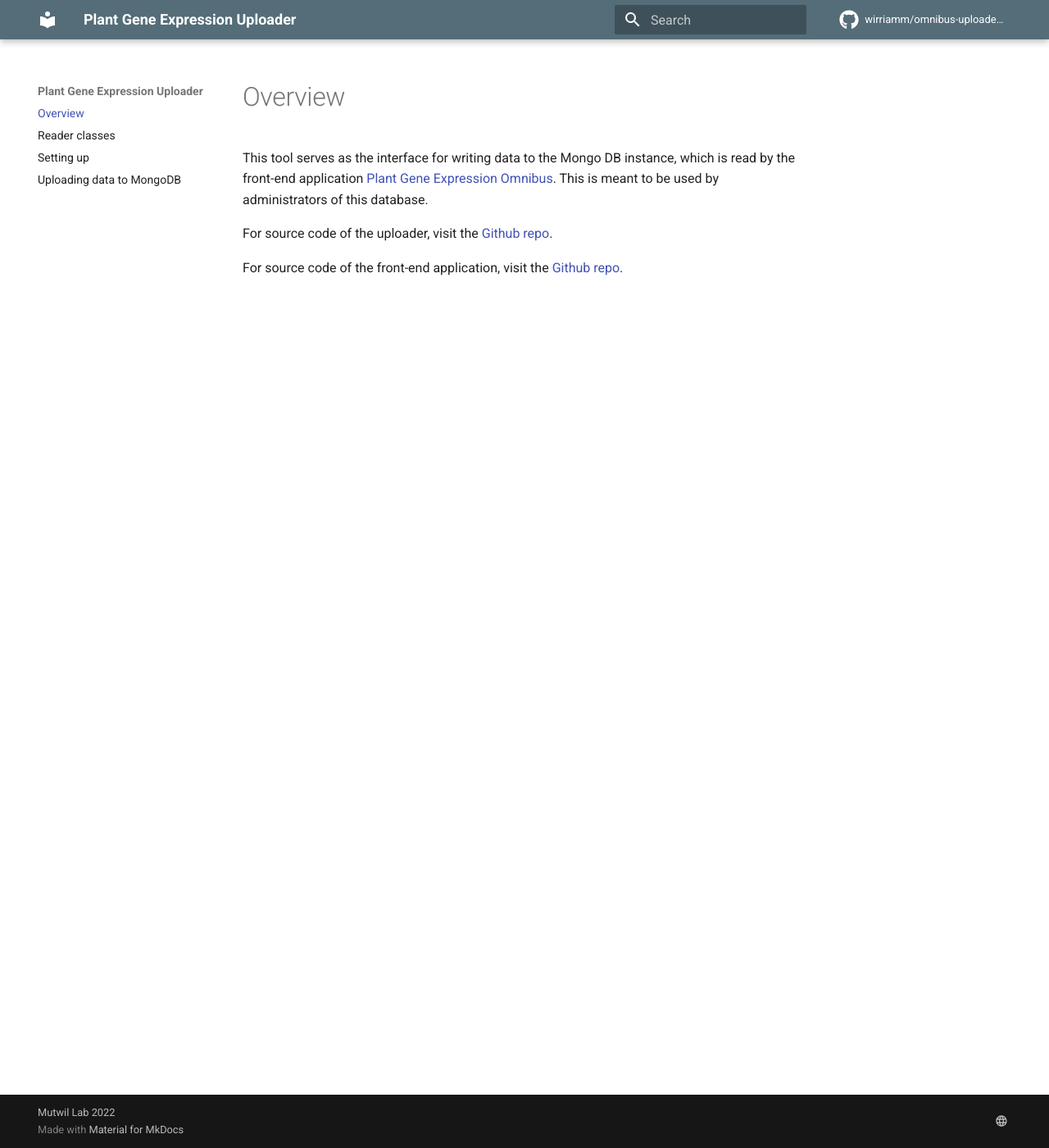
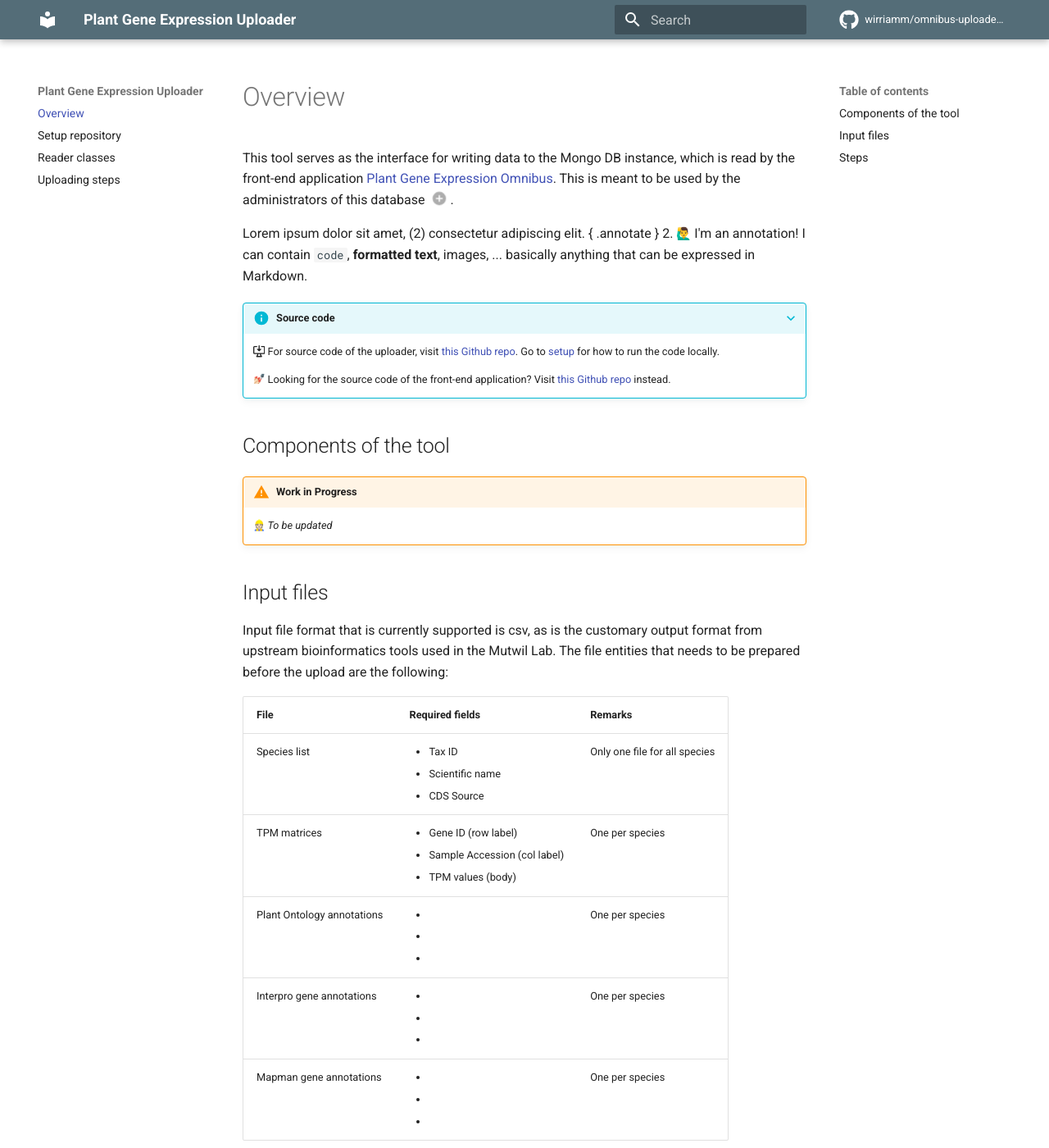
Before and after one commit to wgohome/omnibus-uploader-2, an MkDocs documentation site: the page built from docs/index.md, in a window 1280 px wide and 1400 px high. Shown: the whole window at 82% size. Built offline with MkDocs 1.6.1 and Material for MkDocs 9.7.7, drawn with Linux system fonts in a browser that asks for light colours; emoji names are drawn with the system emoji font; comment, search, counter and statistics services are not loaded; some of the changed text lies outside the part shown.

Commit message:
feat: updated docs

```diff
--- a/docs/index.md
+++ b/docs/index.md
@@ -1,7 +1,53 @@
 # Overview
 
-This tool serves as the interface for writing data to the Mongo DB instance, which is read by the front-end application [Plant Gene Expression Omnibus](#). This is meant to be used by administrators of this database.
+This tool serves as the interface for writing data to the Mongo DB instance, which is read by the front-end application [Plant Gene Expression Omnibus](#). This is meant to be used by the administrators of this database (1).
+{.annotate}
 
-For source code of the uploader, visit the [Github repo](https://github.com/wirriamm/omnibus-uploader-2).
+1. Hello
 
-For source code of the front-end application, visit the [Github repo](https://github.com/wirriamm/plant-omnibus).
+Lorem ipsum dolor sit amet, (2) consectetur adipiscing elit.
+{ .annotate }
+2.  :man_raising_hand: I'm an annotation! I can contain `code`, __formatted
+    text__, images, ... basically anything that can be expressed in Markdown.
+
+
+???+ info "Source code"
+
+    :octicons-desktop-download-16:  For source code of the uploader, visit [this Github repo](https://github.com/wirriamm/omnibus-uploader-2). Go to [setup](setup.md) for how to run the code locally.
+
+    :nail_care_tone1: Looking for the source code of the front-end application? Visit [this Github repo](https://github.com/wirriamm/plant-omnibus) instead.
+
+
+## Components of the tool
+
+!!! warning "Work in Progress"
+
+    :construction_worker_tone1: _To be updated_
+
+
+## Input files
+
+Input file format that is currently supported is csv, as is the customary output format from upstream bioinformatics tools used in the Mutwil Lab. The file entities that needs to be prepared before the upload are the following:
+
+| File | Required fields | Remarks |
+| :--- | :--- | :--- |
+| Species list | <ul><li>Tax ID</li><li>Scientific name</li><li>CDS Source</li></ul> | Only one file for all species |
+| TPM matrices | <ul><li>Gene ID (row label)</li><li>Sample Accession (col label)</li><li>TPM values (body)</li></ul>| One per species |
+| Plant Ontology annotations | <ul><li></li><li></li><li></li></ul> | One per species |
+| Interpro gene annotations | <ul><li></li><li></li><li></li></ul> | One per species |
+| Mapman gene annotations | <ul><li></li><li></li><li></li></ul> | One per species |
+
+## Steps
+
+The scope of the tool includes:
+
+- Checks tsv files for validity before begining uploading process
+    - The files for each species are present
+    - Data format in every file is parsable by our readers
+    - Gene identifiers from TPM matrix are the default ones. The gene identifiers in other files should match those in the TPM matrix.
+    - Sample accession in TPM matrix are the default ones. Check that those in the Plant Ontology annotation files are matching. Warn about species without any annotated samples.
+
+- Parse tsv files for upload
+    - Parse using generators, with help shaping data using Pydantic
+    - Directly upload documents to Mongo DB via pymongo connection
+    - Report upload status in a log
--- a/mkdocs.yml
+++ b/mkdocs.yml
@@ -7,7 +7,10 @@ theme:
   icon:
     repo: fontawesome/brands/github
 nav:
-
+  - Overview: index.md
+  - Setup repository: setup.md
+  - Reader classes: readers.md
+  - Uploading steps: uploading.md
 repo_url: https://github.com/wirriamm/omnibus-uploader-2
 repo_name: wirriamm/omnibus-uploader-2
 
@@ -27,3 +30,13 @@ markdown_extensions:
   - pymdownx.keys
   - pymdownx.mark
   - pymdownx.tilde
+  # Tables
+  - tables
+  # Admonitions
+  - admonition
+  - pymdownx.details
+  - pymdownx.superfences
+  # Annotations
+  - attr_list
+  - md_in_html
+  - pymdownx.superfences
```
Also changed, not shown: docs/setup.md (line endings or trailing spaces).
